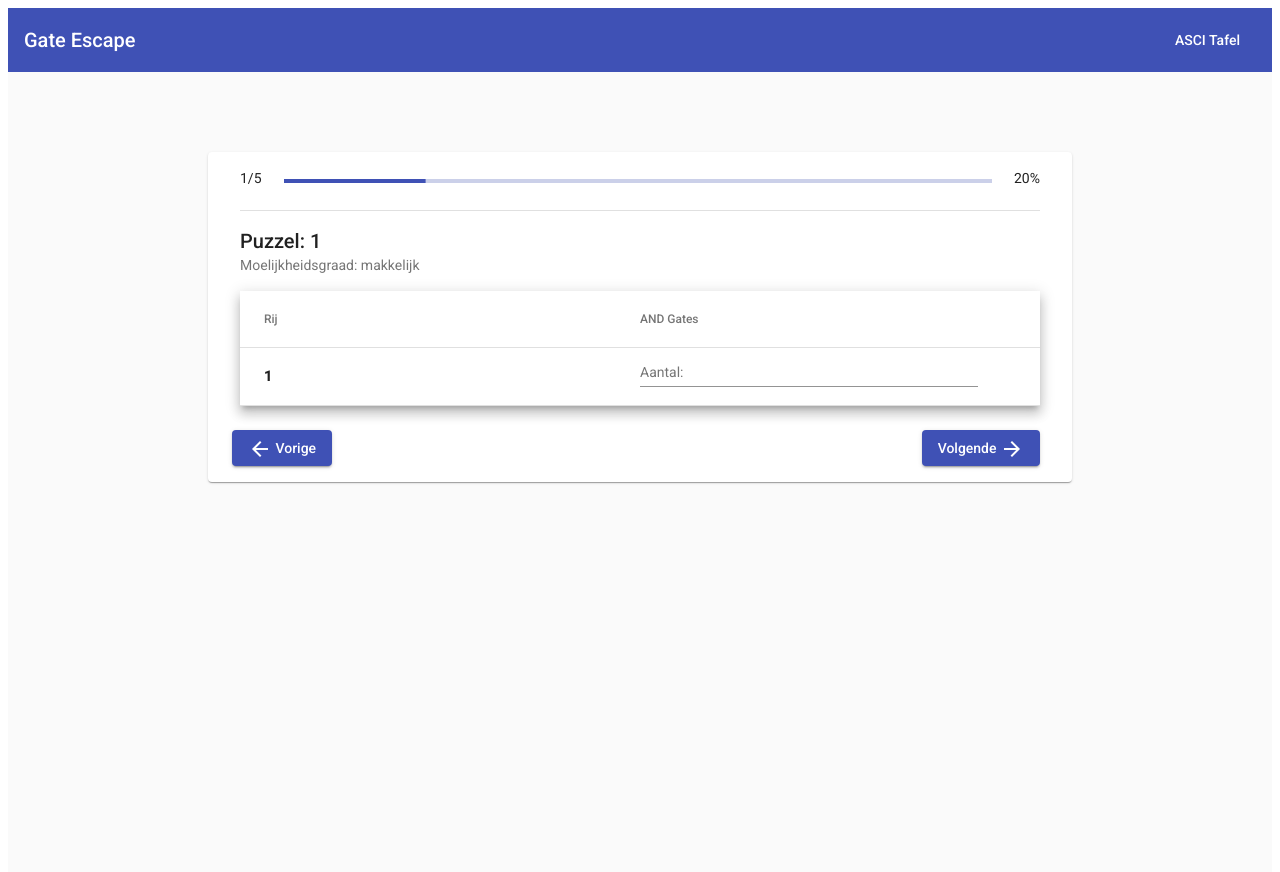
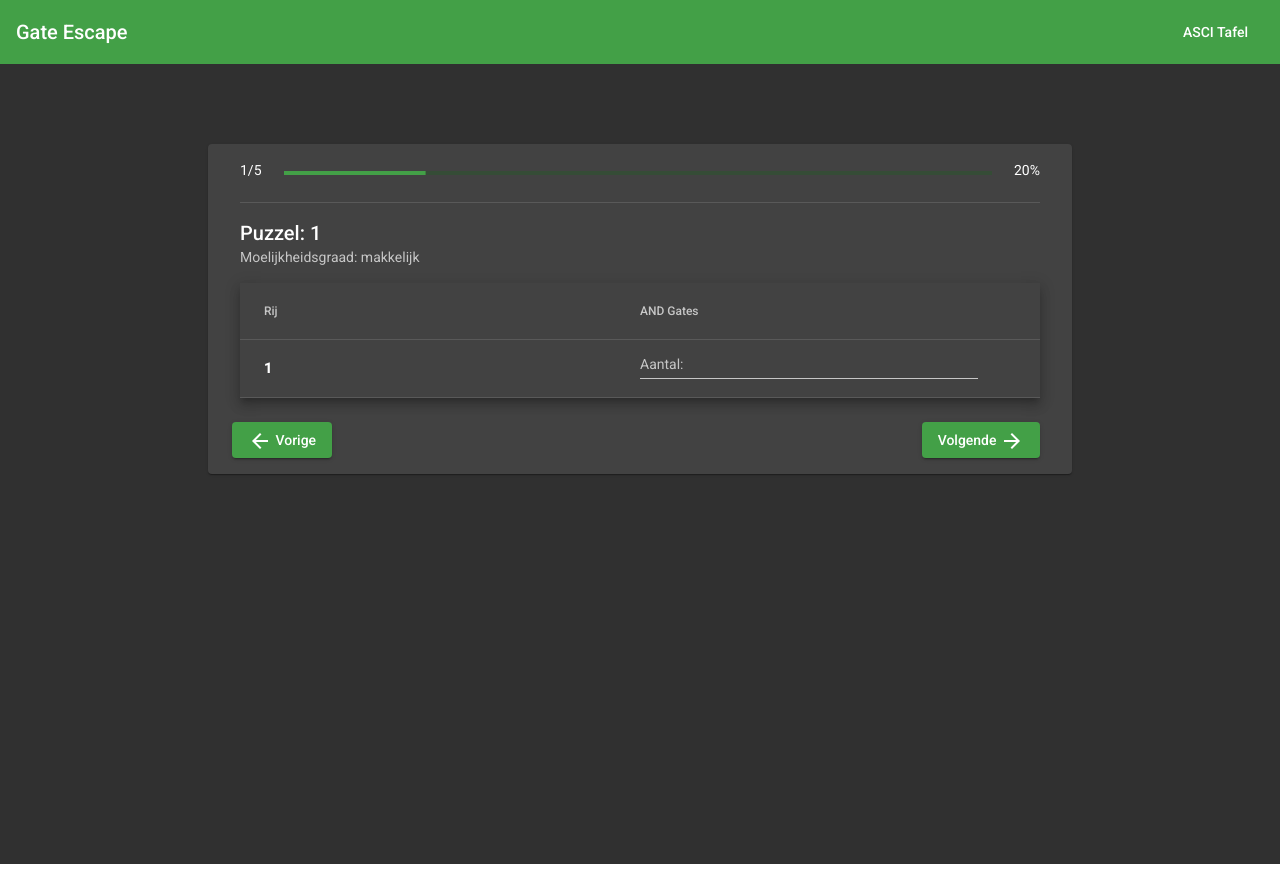
Before and after one commit to WailAbou/4-1-GG, an Angular app: page / in a window 1280 px wide. Built offline with nearby package versions, Linux system fonts and the light colour scheme.

Commit message:
theme change to green/white

```diff
--- a/angular.json
+++ b/angular.json
@@ -28,7 +28,7 @@
                             "src/assets"
                         ],
                         "styles": [
-                            "./node_modules/@angular/material/prebuilt-themes/indigo-pink.css",
+                            "./node_modules/@angular/material/prebuilt-themes/purple-green.css",
                             "src/styles.sass"
                         ],
                         "scripts": []
@@ -105,5 +105,8 @@
                 }
             }
         }
+    },
+    "cli": {
+      "analytics": false
     }
 }
--- a/src/styles.sass
+++ b/src/styles.sass
@@ -1 +1,16 @@
 /* You can add global styles to this file, and also import other style files */
+
+@use '@angular/material' as mat
+
+@include mat.core()
+
+$my-primary: mat.define-palette(mat.$green-palette, 600)
+$my-accent: mat.define-palette(mat.$green-palette, A200, A100, A400)
+
+$my-theme: mat.define-dark-theme($my-primary, $my-accent)
+
+@include mat.all-component-themes($my-theme)
+
+
+body
+    margin: 0
```
Also changed, not shown: 1 other file (tests, documents, lock files or other folders).
